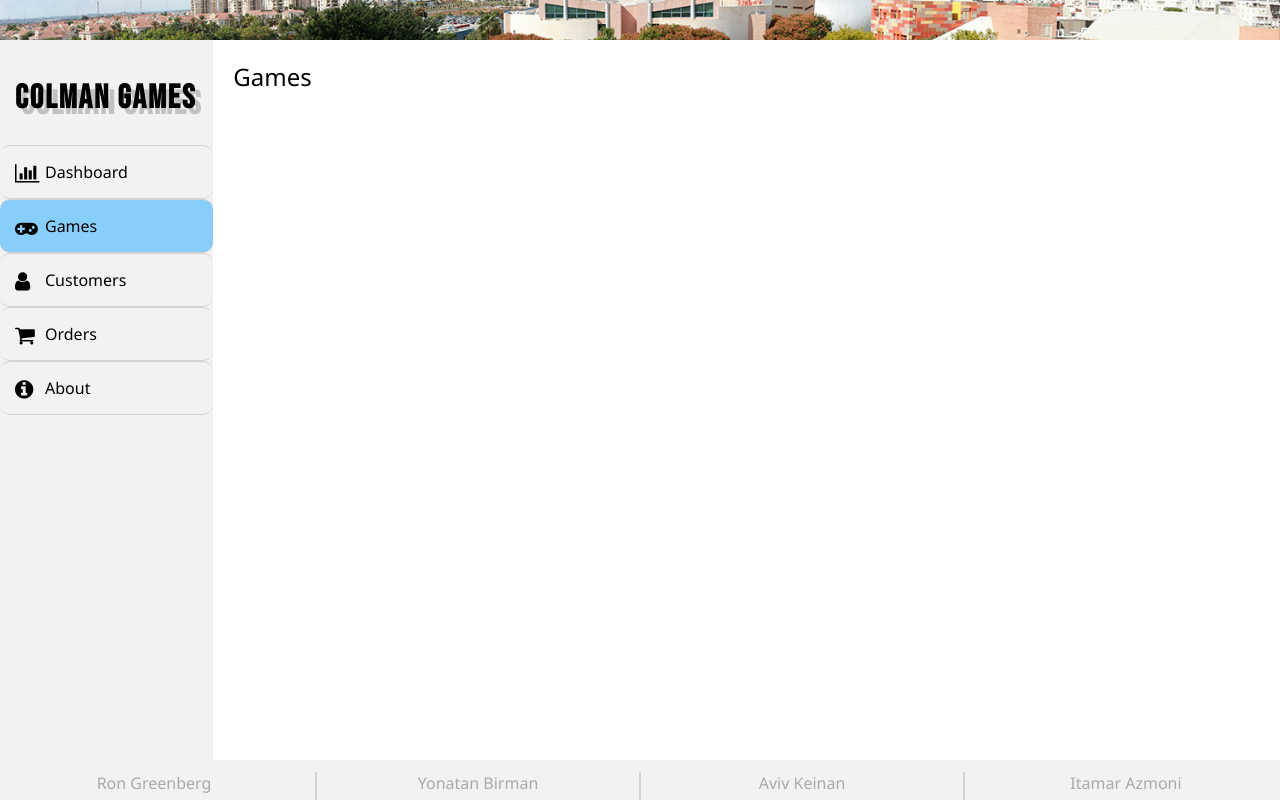
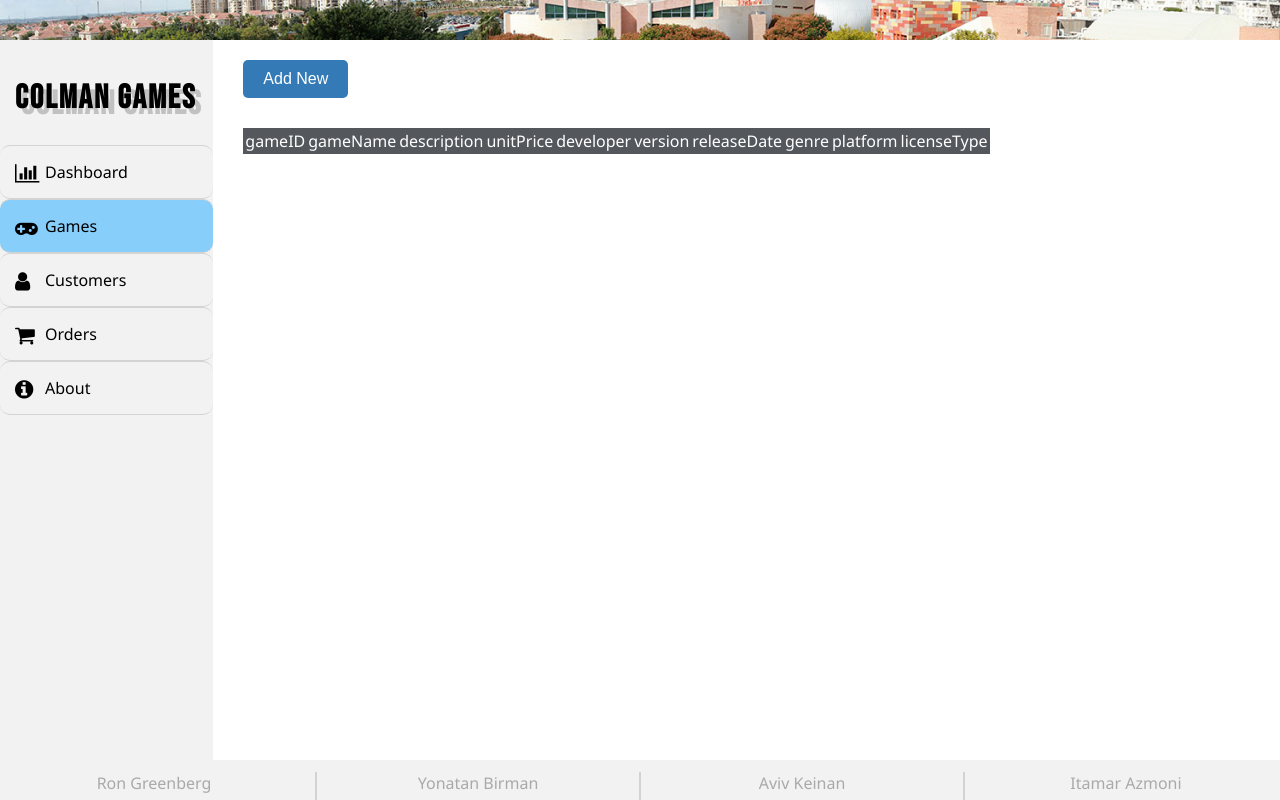
Before and after one commit to RonGreenberg/Online-Video-Game-Store, a website: page index.html in a window 1280 px wide. Both pictures are taken after a click on the link "Games". Drawn offline with nearby package versions, Linux system fonts and the light colour scheme; no server answers.

Commit message:
games page

```diff
--- a/index.html
+++ b/index.html
@@ -36,7 +36,55 @@
 
             <div class="page" id="dashboard" style="display: none;"><h1>Dashboard</h1></div>
 
-            <div class="page" id="games" style="display: none;"><h1>Games</h1></div>
+            <div class="page" id="games" style="display: none;">
+                <!-- <h1>Games</h1> -->
+                <button class="btn-add-new">Add New</button>
+                <div class="popup-overlay">
+                    <div class="popup-content">
+                        <form method="post">
+                            <label for="gameID">gameID</label>
+                            <input type="text" name="gameID" id="gameID" required />
+                            <label for="gameName">Name</label>
+                            <input type="text" name="gameName" id="gameName" required />
+                            <label for="description">description</label>
+                            <input type="text" name="description" id="description" required />
+                            <label for="unitPrice">unitPrice</label>
+                            <input type="text" name="unitPrice" id="unitPrice" required />
+                            <label for="developer">developer</label>
+                            <input type="text" name="developer" id="developer" required />
+                            <label for="version">version</label>
+                            <input type="text" name="version" id="version" required />
+                            <label for="releaseDate">releaseDate</label>
+                            <input type="text" name="releaseDate" id="releaseDate" required />
+                            <label for="genre">genre</label>
+                            <input type="text" name="genre" id="genre" required />
+                            <label for="platform">platform</label>
+                            <input type="text" name="platform" id="platform" required />
+                            <label for="licenseType">licenseType</label>
+                            <input type="text" name="licenseType" id="licenseType" required />
+                            <button type="button" class="btn-cancel">Cancel</button>
+                            <button type="submit">Confirm</button>
+                        </form>
+                    </div>
+                </div>
+                <table>
+                    <thead>
+                        <tr>
+                            <th>gameID</th>
+                            <th>gameName</th>
+                            <th>description</th>
+                            <th>unitPrice</th>
+                            <th>developer</th>
+                            <th>version</th>
+                            <th>releaseDate</th>
+                            <th>genre</th>
+                            <th>platform</th>
+                            <th>licenseType</th>
+                        </tr>
+                    </thead>
+                    <tbody></tbody>
+                </table>
+            </div>
 
             <div class="page" id="customers" style="display: none;">
                 <button class="btn-add-new">Add New</button>
--- a/public/js/main.js
+++ b/public/js/main.js
@@ -36,6 +36,9 @@ function selectPage(hashKey) {
         case "#customers":
             renderCustomers();
             break;
+        case "#games":
+            renderGames();
+            break;
     }
 }
 
@@ -47,6 +50,10 @@ function renderAbout() {
 function renderCustomers() {
     // filling the page with the contents of the customers collection
     readAndFillTable($("#customers"), "customers");
+}
+function renderGames() {
+    // filling the page with the contents of the games collection
+    readAndFillTable($("#games"), "games");
 }
 
 // providing optional parameters indicating whether to include edit/delete buttons in the generated table
```
